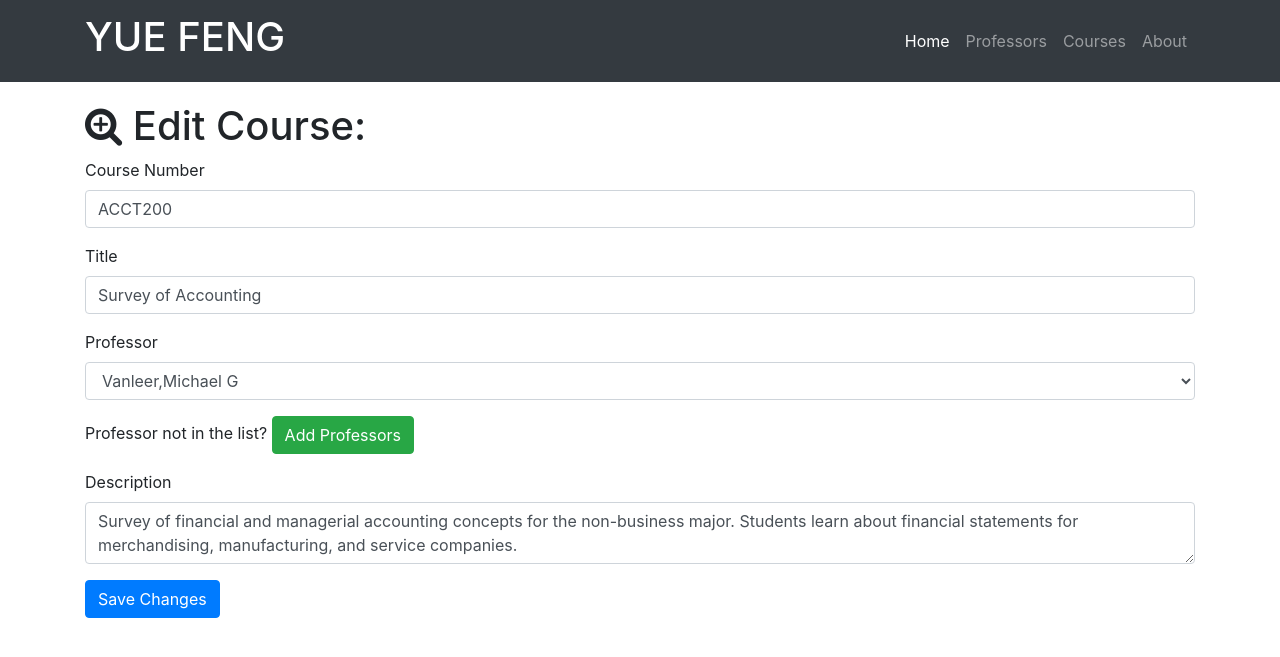
After one commit to yuefeng927/my-resume, a Flask app: page /courses/edit/ACCT200 in a window 1280 px wide. The commit adds this page. Shown: the top 657 px of the page. Run offline with Flask 2, Linux system fonts and the light colour scheme; data comes from the database, SQL or seed files in the repository; both versions use the stored data as it was after the commit; some libraries are stand-ins or nearby versions.

Commit message:
Flask II

```diff
--- a/my_resume.py
+++ b/my_resume.py
@@ -1,18 +1,121 @@
-from flask import Flask, render_template
+import os
+from flask import Flask, session, render_template, request, flash, redirect, url_for
+from flask_sqlalchemy import SQLAlchemy
+
 app = Flask(__name__)
+app.config['SECRET_KEY'] = 'hard to guess secure key'
+
+# setup SQLAlchemy
+basedir = os.path.abspath(os.path.dirname(__file__))
+app.config['SQLALCHEMY_DATABASE_URI'] = 'sqlite:///' + os.path.join(basedir, 'data.sqlite')
+db = SQLAlchemy(app)
+
+
+# define database tables
+class Professor(db.Model):
+    __tablename__ = 'professors'
+    id = db.Column(db.Integer, primary_key=True)
+    name = db.Column(db.String(64))
+    department = db.Column(db.Text)
+    courses = db.relationship('Courses', backref='professor')
+
+
+class Courses(db.Model):
+    __tablename__ = 'courses'
+    num = db.Column(db.String(256), primary_key=True)
+    title = db.Column(db.String(256))
+    description = db.Column(db.Text)
+    professor_id = db.Column(db.Integer, db.ForeignKey('professors.id'))
+
 
 @app.route('/')
 def index():
     return render_template('index.html')
 
+
+@app.route('/Professors')
+def show_all_professors():
+    professors = Professor.query.all()
+    return render_template('professor-all.html', professors = professors)
+
+
+@app.route('/professor/add', methods=['GET', 'POST'])
+def add_professors():
+    if request.method == 'GET':
+        return render_template('professor-add.html')
+    if request.method == 'POST':
+        # get data from the form
+        name = request.form['name']
+        department = request.form['department']
+
+        # insert the data into the database
+        professor = Professor(name=name, department=department)
+        db.session.add(professor)
+        db.session.commit()
+        return redirect(url_for('show_all_professors'))
+
+
+@app.route('/professor/edit/<int:id>', methods=['GET', 'POST'])
+def edit_professor(id):
+    professor = Professor.query.filter_by(id=id).first()
+    if request.method == 'GET':
+        return render_template('professor-edit.html', professor=professor)
+    if request.method == 'POST':
+        # update data based on the form data
+        professor.name = request.form['name']
+        professor.department = request.form['department']
+        # update the database
+        db.session.commit()
+        return redirect(url_for('show_all_professors'))
+
+
+
+
+# courses-all.html adds course num to the edit button using a hidden input
 @app.route('/Courses')
 def show_all_courses():
-    courses = [
-        'MISY350',
-        'ACCT315',
-        'HIST103'
-    ]
+    courses = Courses.query.all()
     return render_template('courses-all.html', courses=courses)
+
+
+@app.route('/courses/add', methods=['GET', 'POST'])
+def add_courses():
+    if request.method == 'GET':
+        professors = Professor.query.all()
+        return render_template('courses-add.html', professors=professors)
+    if request.method == 'POST':
+        # get data from the form
+        num = request.form['num']
+        title = request.form['title']
+        description = request.form['description']
+        professsor_name = request.form['professor']
+        professor = Professor.query.filter_by(name=Professor.name).first()
+        courses = Courses(num=num, title=title, description=description, professor=professor)
+
+        # insert the data into the database
+        db.session.add(courses)
+        db.session.commit()
+        return redirect(url_for('show_all_courses'))
+
+
+@app.route('/courses/edit/<string:num>', methods=['GET', 'POST'])
+def edit_courses(num):
+    courses = Courses.query.filter_by(num=num).first()
+    professors = Professor.query.all()
+    if request.method == 'GET':
+        return render_template('courses-edit.html', courses=courses, professors=professors)
+    if request.method == 'POST':
+        # update data based on the form data
+        courses.num = request.form['num']
+        courses.title = request.form['title']
+        courses.description = request.form['description']
+        professor_name = request.form['professor']
+        professor = Professor.query.filter_by(name=professor_name).first()
+        courses.professor = professor
+        # update the database
+        db.session.commit()
+        return redirect(url_for('show_all_professors'))
+
 
 
 @app.route('/about')
--- a/requirements.txt
+++ b/requirements.txt
@@ -1,2 +1,3 @@
 Flask==0.12.2
 Flask-Script==2.0.6
+Flask-SQLAlchemy==2.3.0
--- a/templates/about.html
+++ b/templates/about.html
@@ -1,4 +1,3 @@
-
 {% extends "home-base.html"%}
 {% block title %}My Resume{% endblock %}
 
--- /dev/null
+++ b/templates/courses-edit.html
@@ -0,0 +1,43 @@
+{% extends "home-base.html"%}
+{% block title %}All Courses{% endblock %}
+{% block head%}
+  {{ super() }}
+{% endblock%}
+{% block page_content%}
+
+<!-- Page Content -->
+<div class="container">
+  <h1 class="mt-5"><i class="fa fa-search-plus" aria-hidden="true"></i> Edit Course:</h1>
+  <form action="/courses/edit/{{courses.num}}" method="post">
+    <div class="form-group">
+      <label>Course Number</label>
+      <input class="form-control" type="text" name="num" value="{{courses.num}}" required="true">
+    </div>
+    <div class="form-group">
+      <label>Title</label>
+      <input class="form-control" type="text" name="title" value="{{courses.title}}" required="true">
+    </div>
+    <div class="form-group">
+      <label>Professor</label>
+      <select class="form-control" name="professor">
+        {% for professor in professors %}
+          {% if professor == courses.professor %}
+            <option selected="selected">{{professor.name}}</option>
+          {% else %}
+            <option>{{professor.name}}</option>
+          {% endif %}
+        {% endfor %}
+      </select>
+    </div>
+    <div class="form-group">
+      Professor not in the list? <a href="/professor/add" class="btn btn-success" role="button" aria-disabled="true">Add Professors</a>
+    </div>
+    <div class="form-group">
+      <label>Description</label>
+      <textarea class="form-control" name="description" required="true">{{courses.description}}</textarea>
+    </div>
+    <button type="submit" class="btn btn-primary">Save Changes</button>
+  </form>
+</div>
+
+{% endblock%}
--- a/templates/home-base.html
+++ b/templates/home-base.html
@@ -31,6 +31,9 @@
              </a>
           </li>
           <li class="nav-item">
+            <a class="nav-link" href="/Professors">Professors</a>
+          </li>
+          <li class="nav-item">
             <a class="nav-link" href="/Courses">Courses</a>
           </li>
           <li class="nav-item">
```
Also changed, not shown: manage.py (+22 -3 lines), templates/courses-add.html (added, +40 -0 lines), templates/courses-all.html (+42 -12 lines), templates/professor-add.html (added, +24 -0 lines), templates/professor-all.html (added, +43 -0 lines), templates/professor-edit.html (added, +24 -0 lines), data.sqlite (added).
